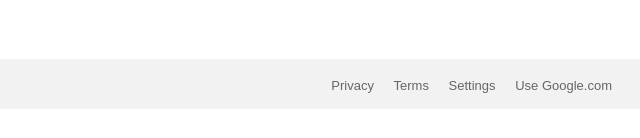
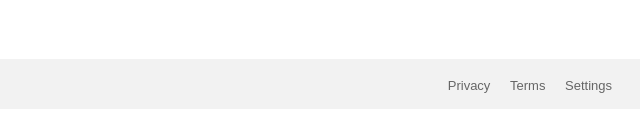
Before and after one commit to e-zidaf/sp-google-homepage, a plain HTML site: page index.html in a window 1280 px wide. Shown: the part 691-829 px from the top of the page, 640-1280 px from the left. Drawn offline with Linux system fonts and the light colour scheme.

Commit message:
modified footer

```diff
--- a/index.html
+++ b/index.html
@@ -59,7 +59,6 @@
       <li><a href="#">Privacy</a></li>
       <li><a href="#">Terms</a></li>
       <li><a href="#">Settings</a></li>
-      <li><a href="#">Use Google.com</a></li>
     </ul>
   </div>
   <!-- Right footer menu ends here-->
```
